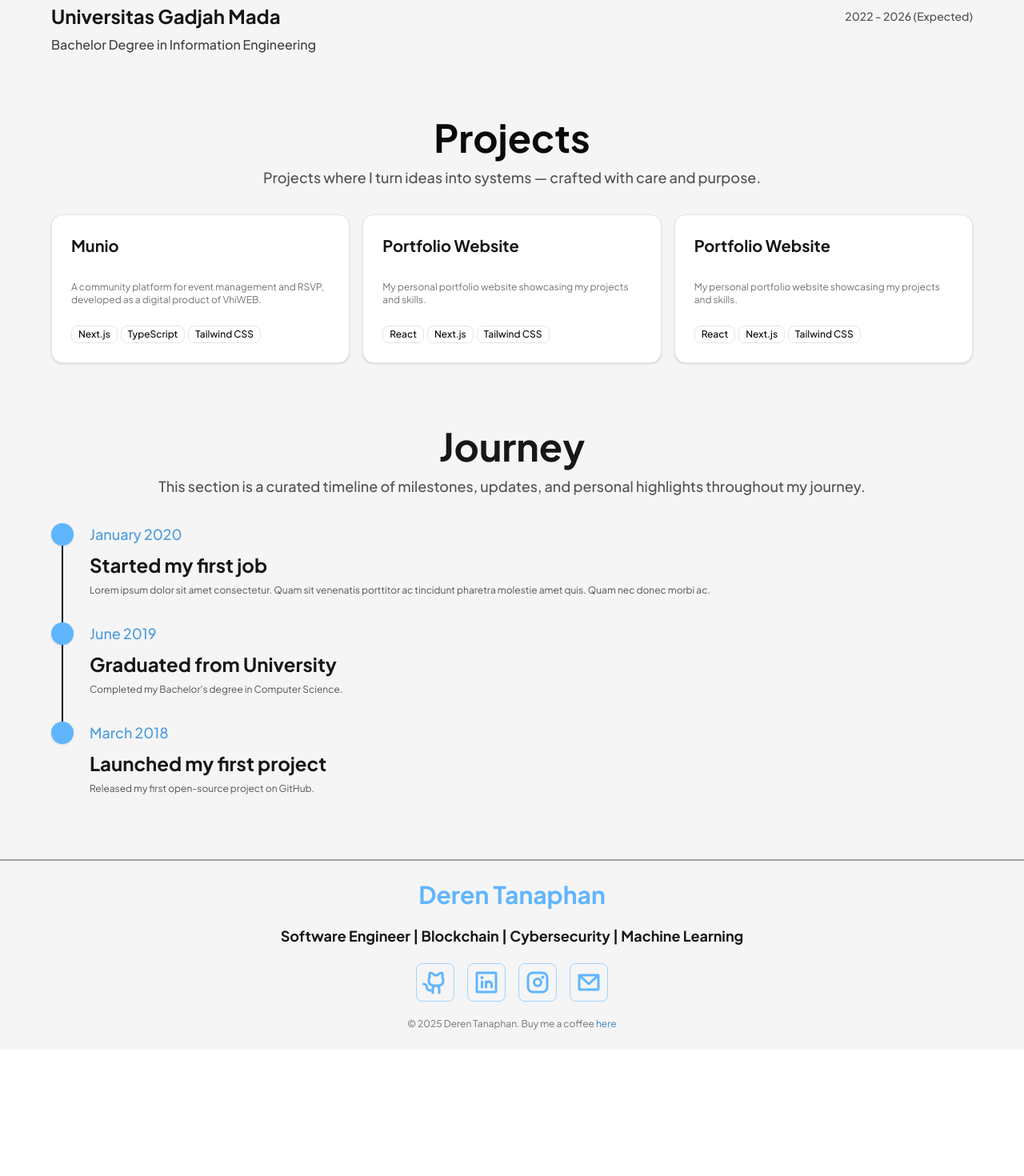
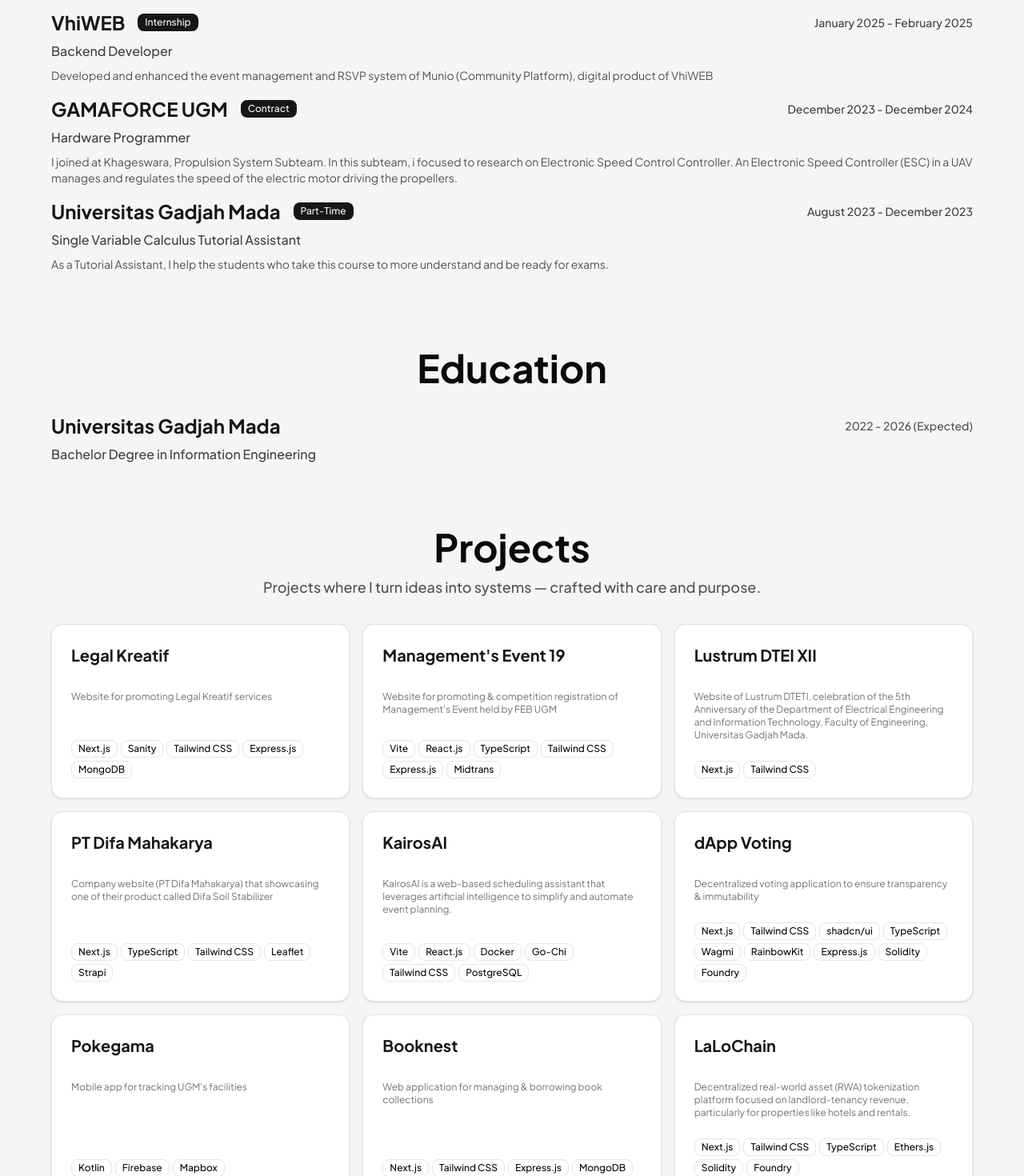
Before and after one commit to Lev1reG/personal-website, a React (Vite) app: page / in a window 1280 px wide. Shown: the part 960-2430 px from the top of the page at 80% size. Before the commit the page ends 2272 px from the top, so only its background shows below. Built offline with nearby package versions, Linux system fonts and the light colour scheme.

Commit message:
feat: update work experience, journey & projects

```diff
--- a/src/components/Home/Journey.tsx
+++ b/src/components/Home/Journey.tsx
@@ -9,25 +9,22 @@ interface Journey {
 const Journey = () => {
   const journeyData: Journey[] = [
     {
-      title: "Started my first job",
+      title: "Launched Personal Website",
       description:
-        "Lorem ipsum dolor sit amet consectetur. Quam sit venenatis porttitor ac tincidunt pharetra molestie amet quis. Quam nec donec morbi ac.",
-      date: "January 2020",
-    },
-    {
-      title: "Graduated from University",
-      description: "Completed my Bachelor's degree in Computer Science.",
-      date: "June 2019",
-    },
-    {
-      title: "Launched my first project",
-      description: "Released my first open-source project on GitHub.",
-      date: "March 2018",
+        "Created a personal website to showcase my journey, skills, and projects.",
+      date: "July 2025",
     },
   ];
 
   return (
-    <article id="journey" className="flex flex-col items-center justify-center space-y-5 lg:space-y-8 py-8 lg:py-12">
+    <motion.article
+      id="journey"
+      className="flex flex-col items-center justify-center space-y-5 lg:space-y-8 py-8 lg:py-12"
+      initial={{ opacity: 0, y: 50 }}
+      whileInView={{ opacity: 1, y: 0 }}
+      transition={{ duration: 0.8, ease: "easeOut" }}
+      viewport={{ once: true, margin: "-100px" }}
+    >
       <div className="flex flex-col items-center justify-center space-y-2 lg:space-y-3">
         <h1 className="text-3xl lg:text-4xl xl:text-5xl font-bold text-center dark:text-neutral-100 text-neutral-900">
           Journey
@@ -49,7 +46,7 @@ const Journey = () => {
           />
         ))}
       </div>
-    </article>
+    </motion.article>
   );
 };
 
--- a/src/components/Home/Projects.tsx
+++ b/src/components/Home/Projects.tsx
@@ -8,27 +8,108 @@ import { Badge } from "@/components/ui/badge";
 import { motion } from "motion/react";
 
 const Projects = () => {
-  const projects = [
+  const projects: ProjectCardProps[] = [
     {
-      title: "Munio",
-      description:
-        "A community platform for event management and RSVP, developed as a digital product of VhiWEB.",
-      href: "https://munio.vhiweb.com",
-      technologies: ["Next.js", "TypeScript", "Tailwind CSS"],
+      title: "Legal Kreatif",
+      description: "Website for promoting Legal Kreatif services",
+      href: "https://www.legalkreatif.id/",
+      technologies: [
+        "Next.js",
+        "Sanity",
+        "Tailwind CSS",
+        "Express.js",
+        "MongoDB",
+      ],
     },
     {
-      title: "Portfolio Website",
+      title: "Management's Event 19",
       description:
-        "My personal portfolio website showcasing my projects and skills.",
-      href: "https://levireg.com",
-      technologies: ["React", "Next.js", "Tailwind CSS"],
+        "Website for promoting & competition registration of Management's Event held by FEB UGM",
+      href: "https://www.meugm.com/",
+      technologies: [
+        "Vite",
+        "React.js",
+        "TypeScript",
+        "Tailwind CSS",
+        "Express.js",
+        "Midtrans",
+      ],
     },
     {
-      title: "Portfolio Website",
+      title: "Lustrum DTEI XII",
       description:
-        "My personal portfolio website showcasing my projects and skills.",
-      href: "https://levireg.com",
-      technologies: ["React", "Next.js", "Tailwind CSS"],
+        "Website of Lustrum DTETI, celebration of the 5th Anniversary of the Department of Electrical Engineering and Information Technology, Faculty of Engineering, Universitas Gadjah Mada.",
+      technologies: ["Next.js", "Tailwind CSS"],
+    },
+    {
+      title: "PT Difa Mahakarya",
+      description:
+        "Company website (PT Difa Mahakarya) that showcasing one of their product called Difa Soil Stabilizer",
+      href: "https://difa.co/",
+      technologies: [
+        "Next.js",
+        "TypeScript",
+        "Tailwind CSS",
+        "Leaflet",
+        "Strapi",
+      ],
+    },
+    {
+      title: "KairosAI",
+      description:
+        "KairosAI is a web-based scheduling assistant that leverages artificial intelligence to simplify and automate event planning. ",
+      href: "https://github.com/Lev1reG/KairosAI",
+      technologies: [
+        "Vite",
+        "React.js",
+        "Docker",
+        "Go-Chi",
+        "Tailwind CSS",
+        "PostgreSQL",
+      ],
+    },
+    {
+      title: "dApp Voting",
+      description:
+        "Decentralized voting application to ensure transparency & immutability",
+      href: "https://github.com/Lev1reG/system-dapp-voting",
+      technologies: [
+        "Next.js",
+        "Tailwind CSS",
+        "shadcn/ui",
+        "TypeScript",
+        "Wagmi",
+        "RainbowKit",
+        "Express.js",
+        "Solidity",
+        "Foundry",
+      ],
+    },
+    {
+      title: "Pokegama",
+      description: "Mobile app for tracking UGM's facilities",
+      href: "https://github.com/Lev1reG/Pokegama",
+      technologies: ["Kotlin", "Firebase", "Mapbox"],
+    },
+    {
+      title: "Booknest",
+      description: "Web application for managing & borrowing book collections",
+      href: "https://fe-final-project-paw10.vercel.app/",
+      technologies: ["Next.js", "Tailwind CSS", "Express.js", "MongoDB"],
+    },
+    {
+      title: "LaLoChain",
+      description:
+        "Decentralized real-world asset (RWA) tokenization platform focused on landlord-tenancy revenue, particularly for properties like hotels and rentals.",
+      href: "https://github.com/ChaiNova-id/Web-LaLoChain",
+      technologies: [
+        "Next.js",
+        "Tailwind CSS",
+        "TypeScript",
+        "Ethers.js",
+        "Solidity",
+        "Foundry",
+      ],
     },
   ];
 
@@ -36,10 +117,10 @@ const Projects = () => {
     <motion.article
       id="projects"
       className="flex flex-col items-center justify-center space-y-5 lg:space-y-8 py-8"
-      initial={{ opacity: 0 }}
-      whileInView={{ opacity: 1 }}
-      transition={{ duration: 0.6 }}
-      viewport={{ once: true }}
+      initial={{ opacity: 0, y: 50 }}
+      whileInView={{ opacity: 1, y: 0 }}
+      transition={{ duration: 0.8, ease: "easeOut" }}
+      viewport={{ once: true, margin: "-100px" }}
     >
       <div className="flex flex-col items-center justify-center space-y-2 lg:space-y-3">
         <h1 className="text-3xl lg:text-4xl xl:text-5xl font-bold text-center dark:text-neutral-100">
@@ -57,9 +138,9 @@ const Projects = () => {
           show: {
             opacity: 1,
             transition: {
-              staggerChildren: 0.2
-            }
-          }
+              staggerChildren: 0.2,
+            },
+          },
         }}
         initial="hidden"
         whileInView="show"
@@ -70,7 +151,7 @@ const Projects = () => {
             key={index}
             variants={{
               hidden: { opacity: 0, y: 50 },
-              show: { opacity: 1, y: 0 }
+              show: { opacity: 1, y: 0 },
             }}
             transition={{ duration: 0.6, ease: "easeOut" }}
           >
--- a/src/components/Home/WorkExperience.tsx
+++ b/src/components/Home/WorkExperience.tsx
@@ -3,6 +3,24 @@ import { motion } from "motion/react";
 
 const WorkExperience = () => {
   const experiences: ExperienceProps[] = [
+    {
+      company: "GAMAFORCE UGM",
+      position: "Lead Programmer",
+      date: "December 2024 - Present",
+      description:
+        "As part of a new term in GAMAFORCE, I have been promoted to Lead Programmer, where I lead and coordinate the programming division in preparation for the Kontes Robot Terbang Indonesia (KRTI) 2025. My role involves guiding fellow programmers, maintaining development progress",
+      href: "https://www.linkedin.com/company/gamaforce-ugm/",
+      type: "Contract",
+    },
+    {
+      company: "ArachnoVa",
+      position: "Full Stack Developer",
+      date: "Dec 2023 - Present",
+      description:
+        "ArachnoVa is a community-based business by DTETI FT UGM (Department of Electrical Engineering and Information Engineering, Faculty of Engineering, University of Gadjah Mada) students which offers web design and development services to the customers. I work as a freelance Full Stack Developer at ArachnoVa, a community-based venture led by DTETI FT UGM students. Here, I'm tasked with developing and designing various web projects, utilizing expertise in both front-end and back-end technologies.",
+      href: "https://www.arachnova.id/",
+      type: "Freelance",
+    },
     {
       company: "VhiWEB",
       position: "Backend Developer",
@@ -11,6 +29,24 @@ const WorkExperience = () => {
         "Developed and enhanced the event management and RSVP system of Munio (Community Platform), digital product of VhiWEB",
       href: "https://vhiweb.com",
       type: "Internship",
+    },
+    {
+      company: "GAMAFORCE UGM",
+      position: "Hardware Programmer",
+      date: "December 2023 - December 2024",
+      description:
+        "I joined at Khageswara, Propulsion System Subteam. In this subteam, i focused to research on Electronic Speed Control Controller. An Electronic Speed Controller (ESC) in a UAV manages and regulates the speed of the electric motor driving the propellers.",
+      href: "https://www.linkedin.com/company/gamaforce-ugm/",
+      type: "Contract",
+    },
+    {
+      company: "Universitas Gadjah Mada",
+      position: "Single Variable Calculus Tutorial Assistant",
+      date: "August 2023 - December 2023",
+      description:
+        "As a Tutorial Assistant, I help the students who take this course to more understand and be ready for exams.",
+      href: "https://sarjana.jteti.ugm.ac.id/",
+      type: "Part-Time",
     },
   ];
 
@@ -61,7 +97,14 @@ const Experience = ({
   type,
 }: ExperienceProps) => {
   return (
-    <div className="w-full flex flex-col justify-center items-center lg:items-start space-y-2">
+    <motion.div
+      className="w-full flex flex-col justify-center items-center lg:items-start space-y-2"
+      variants={{
+        hidden: { opacity: 0, y: 50 },
+        show: { opacity: 1, y: 0 },
+      }}
+      transition={{ duration: 0.6, ease: "easeOut" }}
+    >
       <div className="w-full flex lg:flex-row flex-col justify-between items-center space-y-2 lg:space-y-0">
         <div className="flex lg:flex-row flex-col items-center space-y-2 lg:space-y-0 lg:space-x-4">
           {href ? (
@@ -91,7 +134,7 @@ const Experience = ({
       <p className="text-xs lg:text-sm text-center lg:text-left dark:text-neutral-400 text-neutral-600">
         {description}
       </p>
-    </div>
+    </motion.div>
   );
 };
 
```
